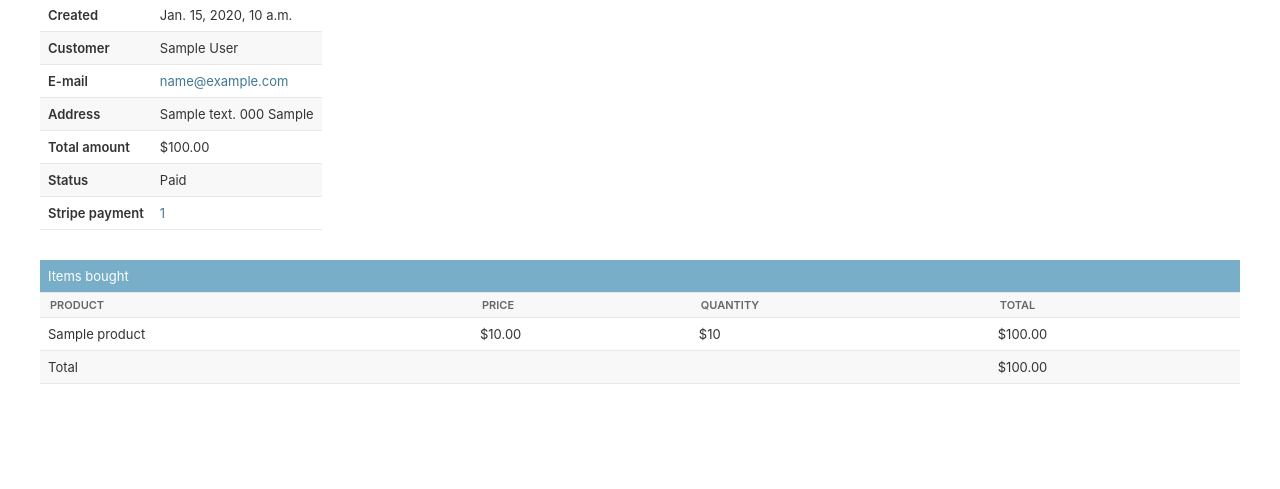
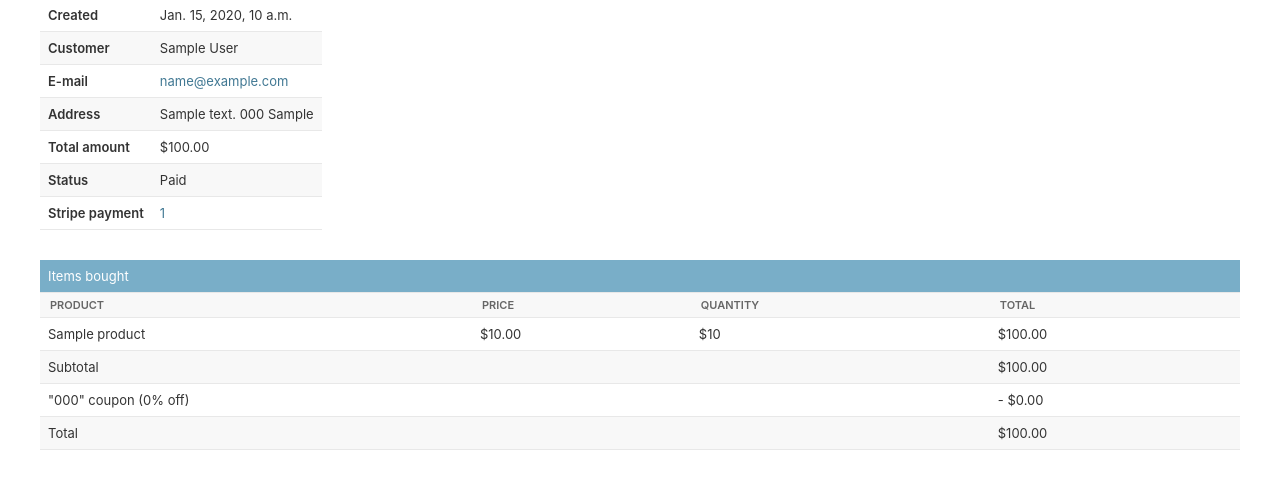
Before and after one commit to kumailalidev/django-online-shop, a Django app: template orders/templates/admin/orders/order/detail.html in a window 1280 px wide. Shown: the part 151-640 px from the top of the page. Run offline with Django 4.2, Linux system fonts and the light colour scheme; the template is opened without the code that fills it: values that come from a table or form of the project are taken from there, others are empty; tables that the repository leaves empty hold one stand-in row (values such as "Sample post"); parts of the project's set-up code (start-up, migrations or seed data) failed here and were passed over.

Commit message:
Ch-10-Adding coupons to orders on the administration site and to PDF invoices

```diff
--- a/orders/templates/admin/orders/order/detail.html
+++ b/orders/templates/admin/orders/order/detail.html
@@ -82,6 +82,24 @@
                         <td class="num">${{ item.get_cost }}</td>
                     </tr>
                 {% endfor %}
+
+                {% if order.coupon %}
+                    <tr class="subtotal">
+                        <td colspan="3">Subtotal</td>
+                        <td class="num">
+                            ${{ order.get_total_cost_before_discount|floatformat:2 }}
+                        </td>
+                    </tr>
+                    <tr>
+                        <td colspan="3">
+                            "{{ order.coupon.code }}" coupon
+                            ({{ order.discount }}% off)
+                        </td>
+                        <td class="num neg">
+                            - ${{ order.get_discount|floatformat:2 }}
+                        </td>
+                    </tr>
+                {% endif %}
                 <tr class="total">
                     <td colspan="3">Total</td>
                     <td class="num">${{ order.get_total_cost }}</td>
```
Also changed, not shown: orders/templates/orders/order/pdf.html (+19 -0 lines).
